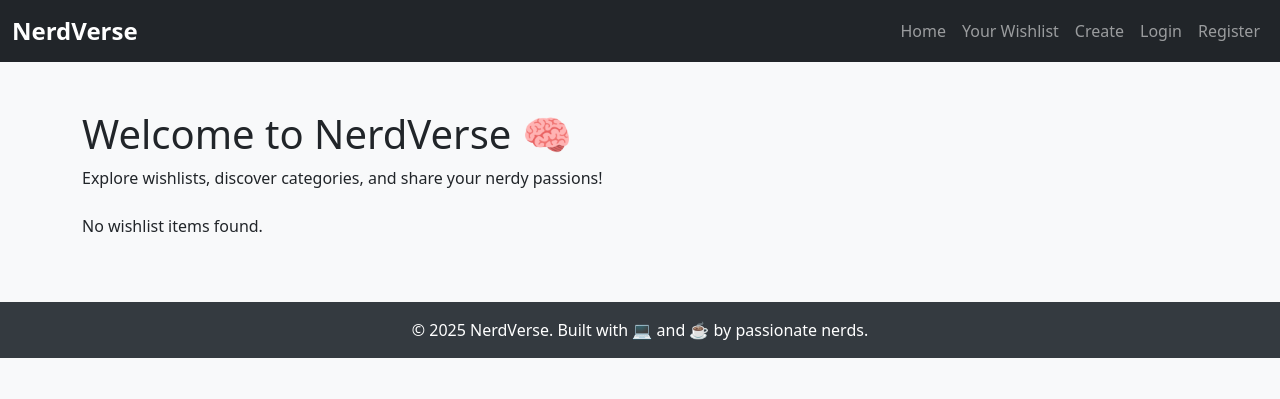
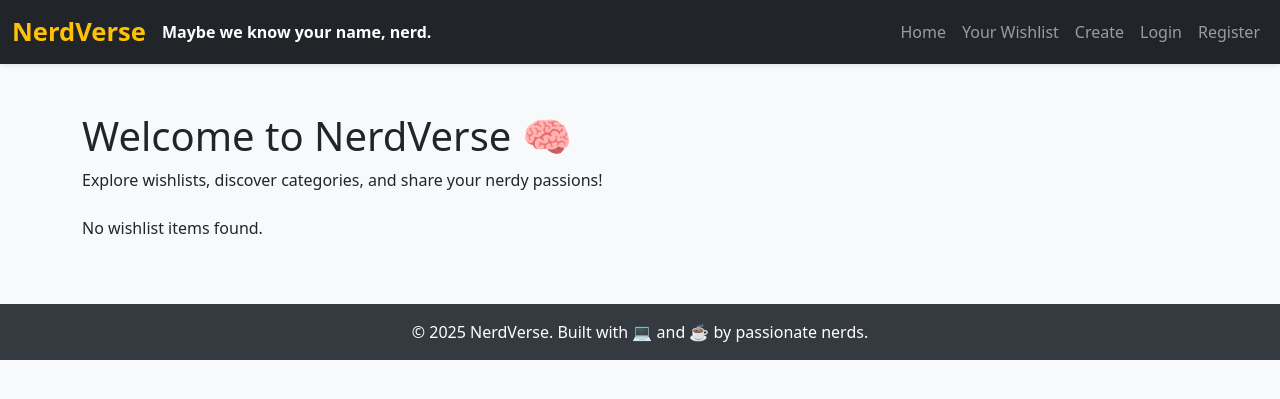
Before and after one commit to rdevang71/nerdeverse, a Django app: template templates/index.html in a window 1280 px wide. Shown: the top 399 px of the page. Run offline with Django 3.2, Linux system fonts and the light colour scheme; the template is opened without the code that fills it, so the values that code supplies are empty.

Commit message:
make some fixes

```diff
--- a/templates/base.html
+++ b/templates/base.html
@@ -16,14 +16,66 @@
       body {
         background-color: #f8f9fa;
       }
+
+      .navbar {
+        transition: background-color 0.3s ease;
+      }
+
       .navbar-brand {
         font-weight: bold;
-        font-size: 1.5rem;
+        font-size: 1.6rem;
+        color: #ffc107 !important;
+        display: flex;
+        align-items: center;
+        gap: 1rem;
       }
+
+      .profile-greeting {
+        display: flex;
+        align-items: center;
+        color: #ffffff;
+        font-size: 1rem;
+        animation: fadeInLeft 1s ease-in-out;
+      }
+
+      .profile-pic {
+        width: 36px;
+        height: 36px;
+        object-fit: cover;
+        border-radius: 50%;
+        margin-right: 8px;
+        border: 2px solid #ffc107;
+        transition: transform 0.3s ease;
+      }
+
+      .profile-pic:hover {
+        transform: scale(1.1);
+      }
+
+      .nav-link {
+        transition: color 0.3s ease, transform 0.3s ease;
+      }
+
+      .nav-link:hover {
+        color: #ffc107 !important;
+        transform: translateY(-2px);
+      }
+
       footer {
         background-color: #343a40;
         color: white;
         padding: 1rem 0;
+      }
+
+      @keyframes fadeInLeft {
+        from {
+          opacity: 0;
+          transform: translateX(-20px);
+        }
+        to {
+          opacity: 1;
+          transform: translateX(0);
+        }
       }
     </style>
 
@@ -31,9 +83,22 @@
   </head>
   <body>
     <!-- Navbar -->
-    <nav class="navbar navbar-expand-lg navbar-dark bg-dark">
+    <nav class="navbar navbar-expand-lg navbar-dark bg-dark shadow-sm">
       <div class="container-fluid">
-        <a class="navbar-brand" href="/">NerdVerse</a>
+        <a class="navbar-brand" href="/">
+          NerdVerse
+          {% if user.is_authenticated %}
+          <span class="profile-greeting">
+            {% if user.profile.profile_picture %}
+              <img src="{{ user.profile.profile_picture.url }}" alt="Profile" class="profile-pic" />
+            {% endif %}
+            Hey nerd, {{ user.username }}!
+          </span>
+          {% else %}
+          <span class="profile-greeting">Maybe we know your name, nerd.</span>
+          {% endif %}
+        </a>
+
         <button
           class="navbar-toggler"
           type="button"
@@ -42,27 +107,20 @@
         >
           <span class="navbar-toggler-icon"></span>
         </button>
+
         <div class="collapse navbar-collapse" id="navbarNav">
-          <ul class="navbar-nav ms-auto">
+          <ul class="navbar-nav ms-auto align-items-center">
             <li class="nav-item"><a class="nav-link" href="/">Home</a></li>
-            <li class="nav-item">
-              <a class="nav-link" href="/wishlists">Your Wishlist</a>
-            </li>
-            <li class="nav-item">
-              <a class="nav-link" href="/create">Create</a>
-            </li>
+            <li class="nav-item"><a class="nav-link" href="/wishlists">Your Wishlist</a></li>
+            <li class="nav-item"><a class="nav-link" href="/create">Create</a></li>
 
             {% if user.is_authenticated %}
             <li class="nav-item">
               <a class="nav-link" href="/logout">Logout</a>
             </li>
             {% else %}
-            <li class="nav-item">
-              <a class="nav-link" href="/login">Login</a>
-            </li>
-            <li class="nav-item">
-              <a class="nav-link" href="/register">Register</a>
-            </li>
+            <li class="nav-item"><a class="nav-link" href="/login">Login</a></li>
+            <li class="nav-item"><a class="nav-link" href="/register">Register</a></li>
             {% endif %}
           </ul>
         </div>
```
Also changed, not shown: db.sqlite3, media/wishlist_images/old-logo-no-bkgrd.png (added), media/wishlist_images/old-logo-no-bkgrd_fJ1BHGI.png (added).
